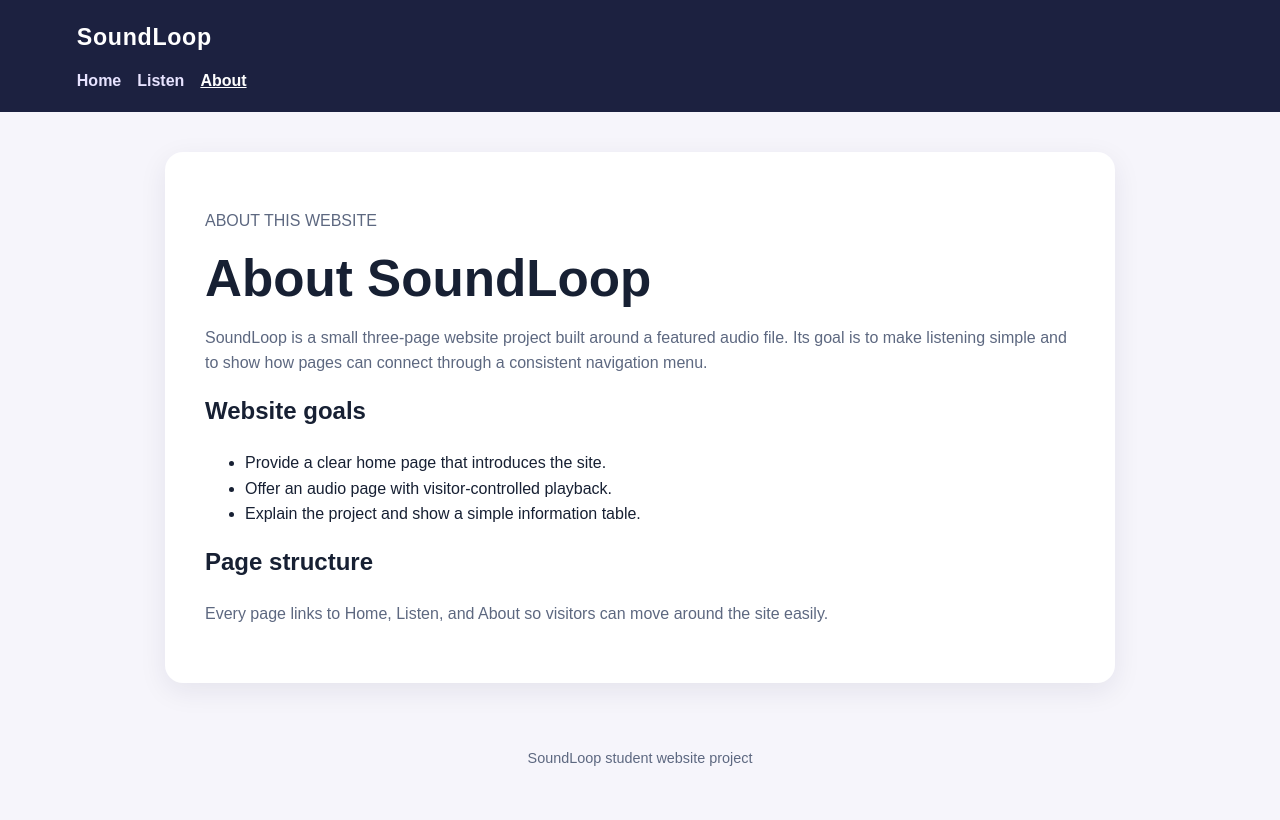
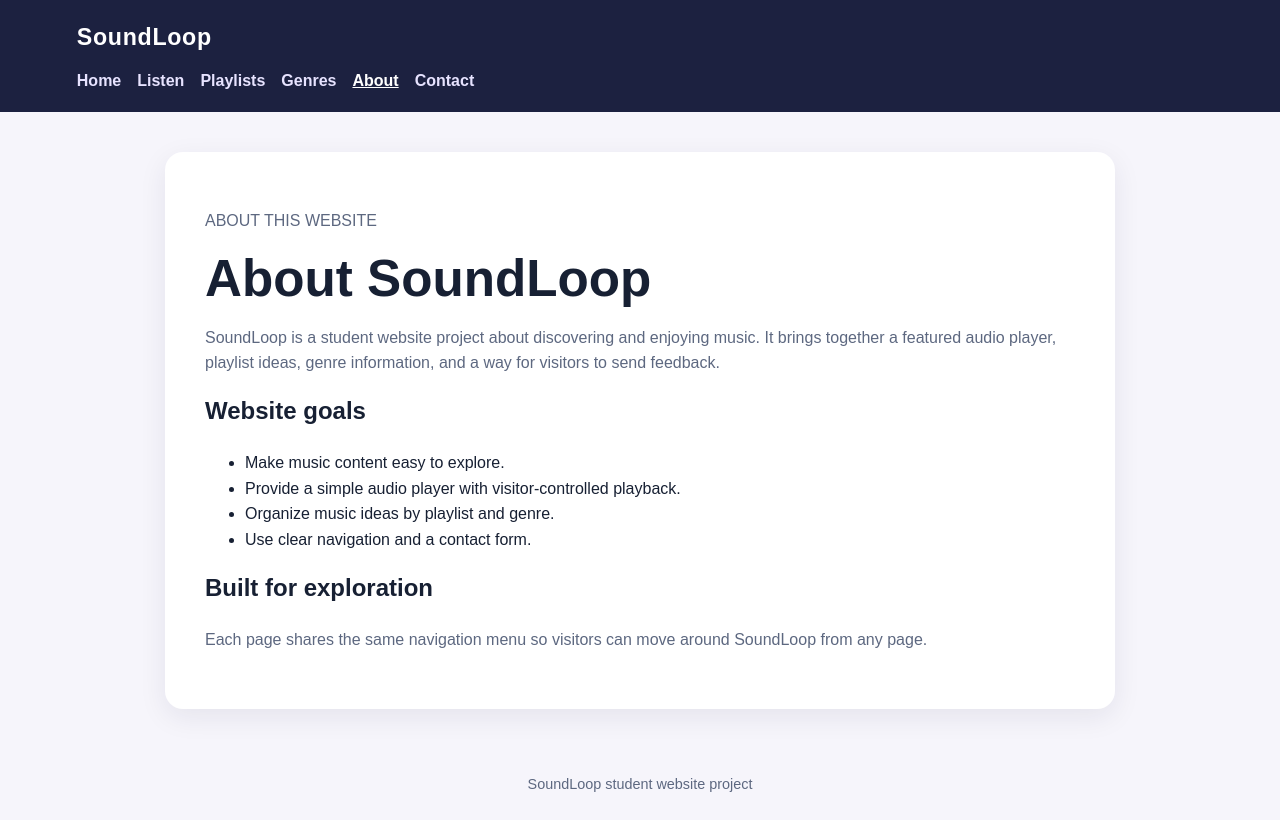
Before and after one commit to mjust5471-cyber/soundloop-website, a plain HTML site: page about.html in a window 1280 px wide. Drawn offline with Linux system fonts and the light colour scheme.

Commit message:
Expand SoundLoop website navigation and page content

```diff
--- a/about.html
+++ b/about.html
@@ -3,6 +3,7 @@
 <head>
   <meta charset="UTF-8">
   <meta name="viewport" content="width=device-width, initial-scale=1.0">
+  <meta name="description" content="About - SoundLoop music website">
   <title>About | SoundLoop</title>
   <link rel="stylesheet" href="styles.css">
 </head>
@@ -12,24 +13,17 @@
     <nav aria-label="Main navigation">
       <a href="index.html">Home</a>
       <a href="listen.html">Listen</a>
+      <a href="playlists.html">Playlists</a>
+      <a href="genres.html">Genres</a>
       <a href="about.html" aria-current="page">About</a>
+      <a href="contact.html">Contact</a>
     </nav>
   </header>
-  <main>
-    <section class="panel">
-      <p>ABOUT THIS WEBSITE</p>
-      <h1>About SoundLoop</h1>
-      <p>SoundLoop is a small three-page website project built around a featured audio file. Its goal is to make listening simple and to show how pages can connect through a consistent navigation menu.</p>
-      <h2>Website goals</h2>
-      <ul>
-        <li>Provide a clear home page that introduces the site.</li>
-        <li>Offer an audio page with visitor-controlled playback.</li>
-        <li>Explain the project and show a simple information table.</li>
-      </ul>
-      <h2>Page structure</h2>
-      <p>Every page links to Home, Listen, and About so visitors can move around the site easily.</p>
-    </section>
-  </main>
+  <main><section class="panel"><p>ABOUT THIS WEBSITE</p><h1>About SoundLoop</h1>
+      <p>SoundLoop is a student website project about discovering and enjoying music. It brings together a featured audio player, playlist ideas, genre information, and a way for visitors to send feedback.</p>
+      <h2>Website goals</h2><ul><li>Make music content easy to explore.</li><li>Provide a simple audio player with visitor-controlled playback.</li><li>Organize music ideas by playlist and genre.</li><li>Use clear navigation and a contact form.</li></ul>
+      <h2>Built for exploration</h2><p>Each page shares the same navigation menu so visitors can move around SoundLoop from any page.</p>
+    </section></main>
   <footer>SoundLoop student website project</footer>
 </body>
 </html>
```
